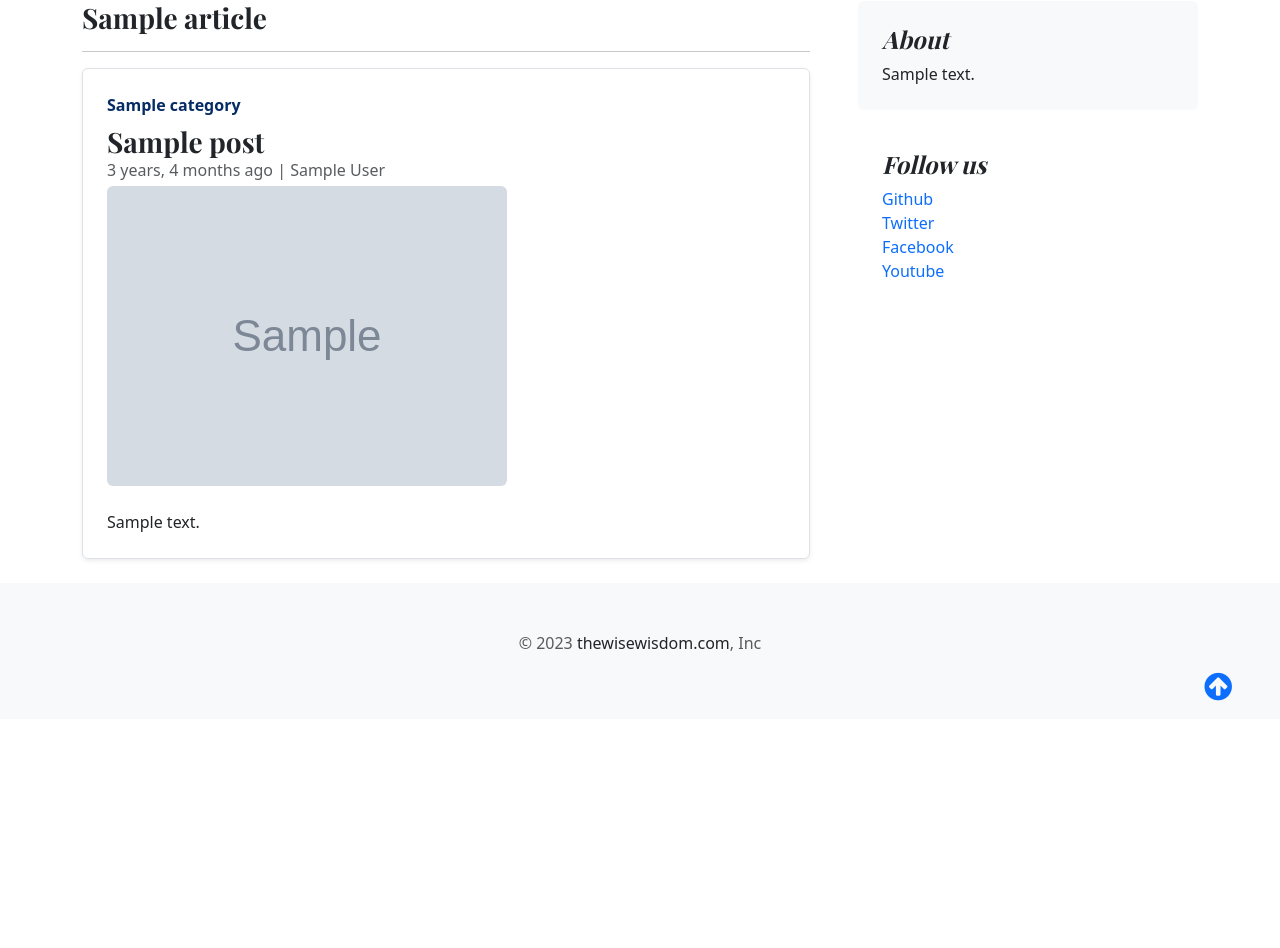
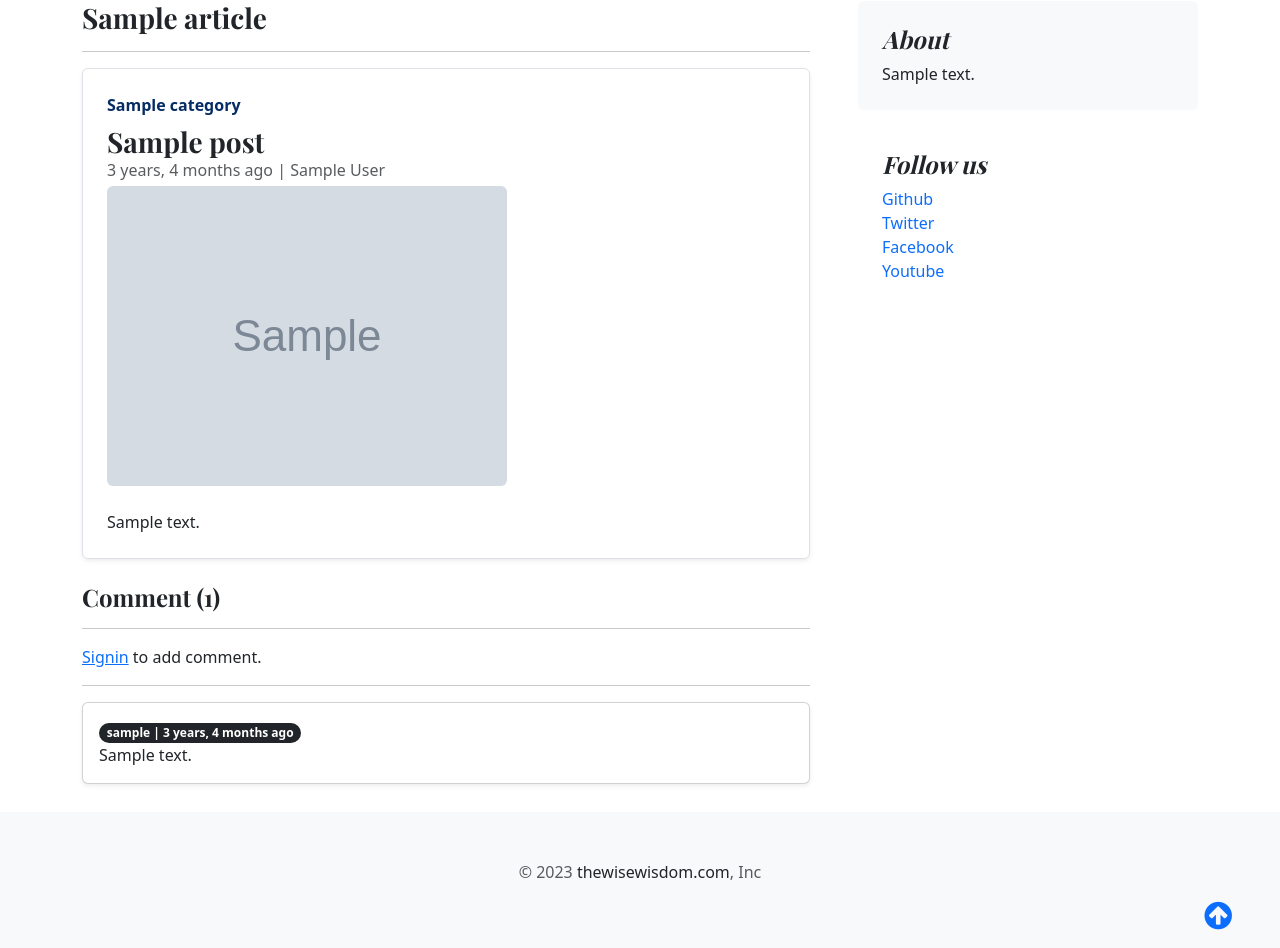
Before and after one commit to devendraDPI/blog, a Django app: template templates/blog.html in a window 1280 px wide. Shown: the part 130-1078 px from the top of the page. Before the commit the page ends 831 px from the top, so only its background shows below. Run offline with Django 4.2, Linux system fonts and the light colour scheme; tables that the repository leaves empty hold one stand-in row (values such as "Sample post"); the template is opened without the code that fills it: values that come from a table or form of the project are taken from there, most other values are stand-ins (such as "Sample title", 1, 10 or a date in 2020); grey boxes marked "Sample" are stand-in pictures; data that the repository does not hold is empty.

Commit message:
Added post comment

```diff
--- a/blog/models.py
+++ b/blog/models.py
@@ -40,6 +40,20 @@ class Blog(models.Model):
         return self.title
 
 
+class BlogComment(models.Model):
+    user = models.ForeignKey(User, on_delete=models.CASCADE)
+    blog = models.ForeignKey(Blog, on_delete=models.CASCADE)
+    comment = models.TextField(max_length=2048)
+    created_at = models.DateTimeField(auto_now_add=True)
+    updated_at = models.DateTimeField(auto_now=True)
+
+    class Meta:
+        verbose_name_plural = 'Blog comments'
+
+    def __str__(self):
+        return self.comment
+
+
 class Announcement(models.Model):
     title = models.CharField(max_length=64)
     description = models.TextField(max_length=512)
--- a/templates/blog.html
+++ b/templates/blog.html
@@ -14,6 +14,35 @@
               <p class="card-text mb-auto">{{ article.blog_body }}</p>
             </div>
           </div>
+          <h4>Comment{{ comments_count|pluralize }} ({{ comments_count }})</h4><hr>
+          {% if user.is_authenticated %}
+            <div class="card my-3 shadow">
+              <div class="card-body">
+                <div class="form-group">
+                  <form action="" method="POST"> {% csrf_token %}
+                    <div class="form-group">
+                      <textarea name="comment" class="form-control" placeholder="Write comment here..."></textarea>
+                      <input type="submit" value="submit" class="btn btn-dark rounded-pill mt-2">
+                    </div>
+                  </form>
+                </div>
+              </div>
+            </div>
+          {% else %}
+            <span><a href="{% url 'signin' %}">Signin</a></span> to add comment.<hr>
+          {% endif %}
+          {% if comments %}
+            {% for comment in comments %}
+              <div class="card my-1 shadow-sm">
+                <div class="card-body">
+                  <span class="badge bg-dark rounded-pill text-white">{{ comment.user }} | {{ comment.created_at|timesince }} ago</span>
+                  <p class="card-text">{{ comment }}</p>
+                </div>
+              </div>
+            {% endfor %}
+          {% else %}
+            No comments
+          {% endif %} <br>
       </div>
       <div class="col-md-4">
         <div class="position-sticky" style="top: 2rem;">
```
Also changed, not shown: blog/admin.py (+7 -1 lines), blog/views.py (+16 -2 lines), blog/migrations/0005_blogcomment.py (added).
